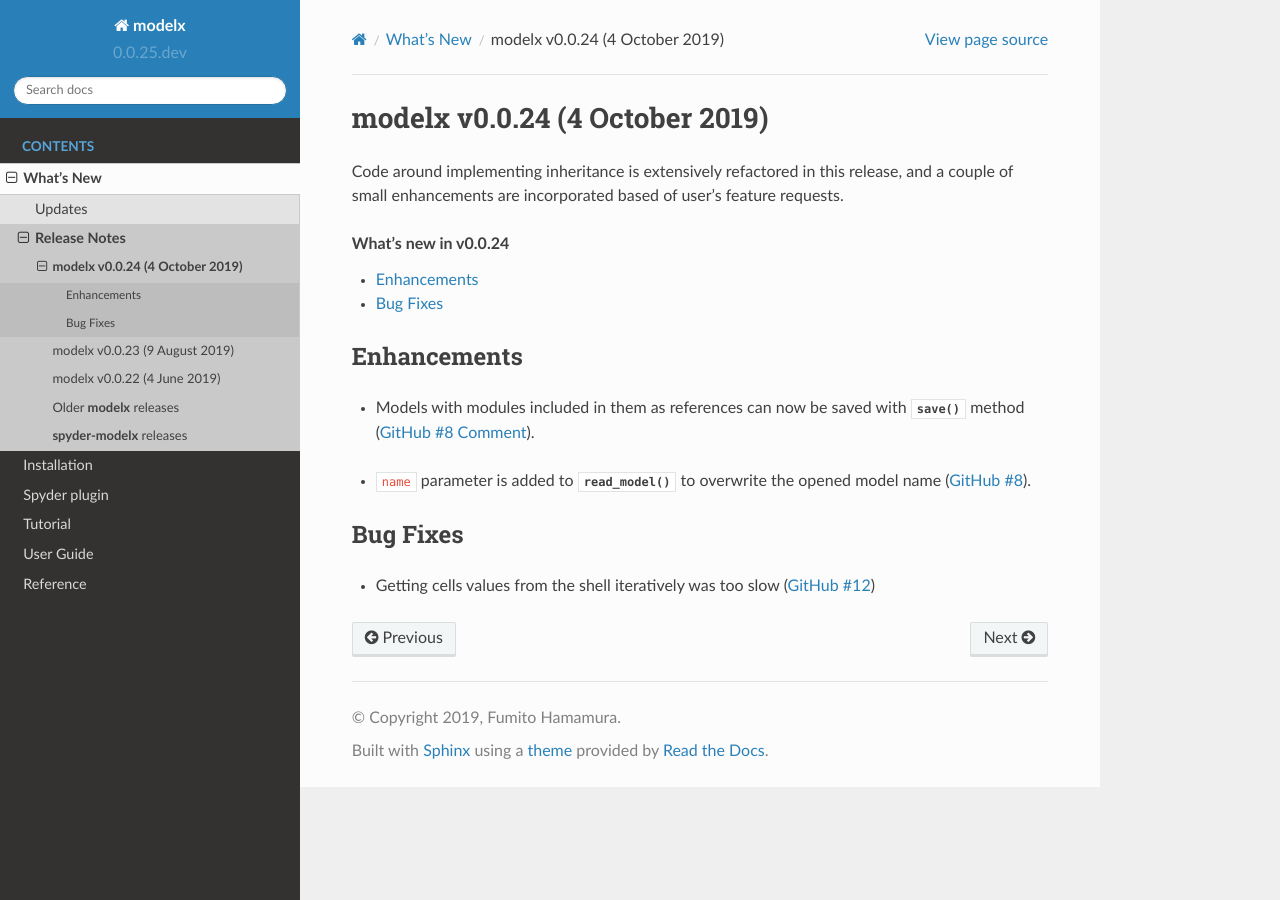
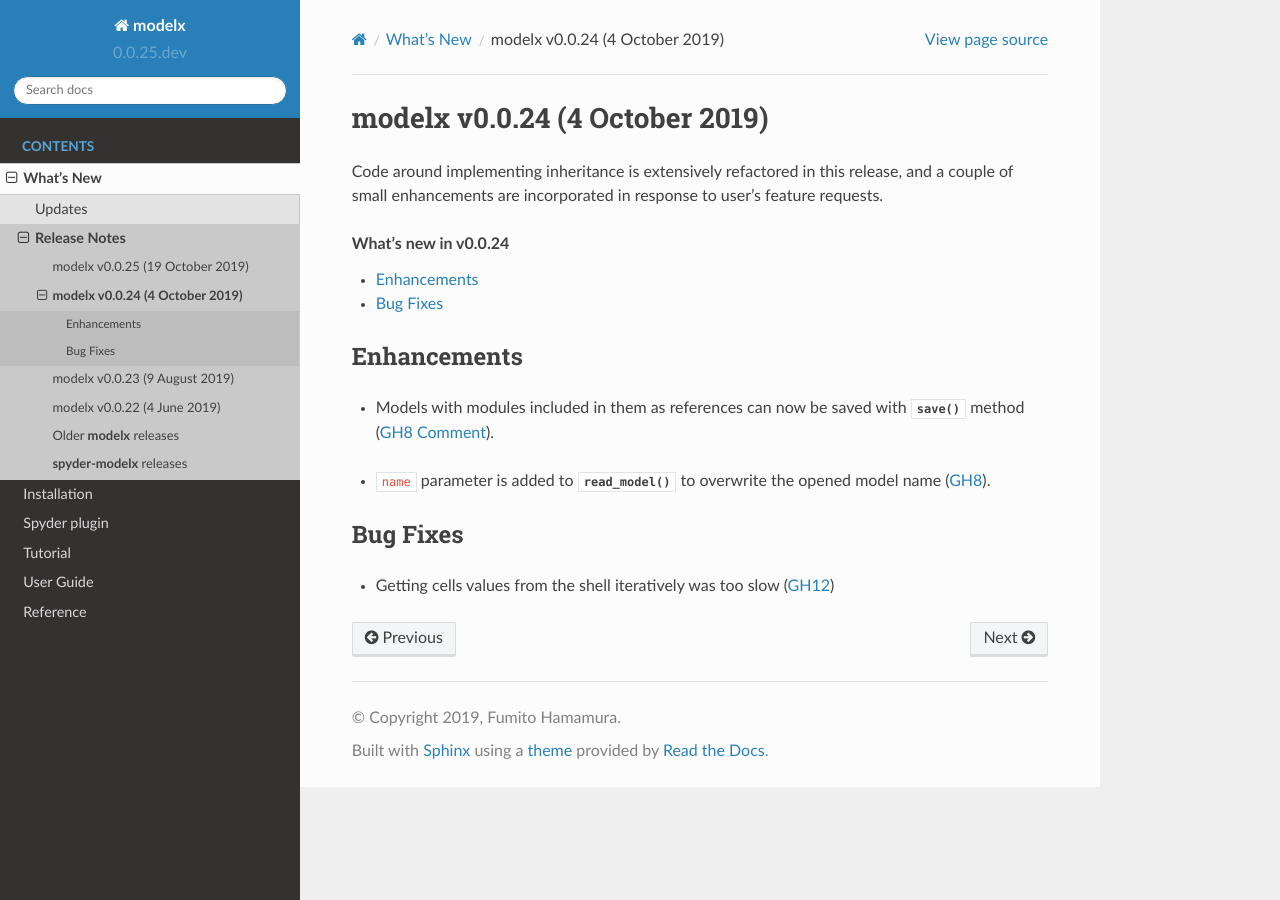
Before and after one commit to fumitoh/modelx, a Sphinx documentation site: the page built from doc/source/releases/relnotes_v0_0_24.rst, in a window 1280 px wide. Built offline with Sphinx 7.4.7 and the Read the Docs theme 2.0.0, drawn with Linux system fonts in a browser that asks for light colours; pages that are not in the unit, such as notebooks, are missing from menus.

Commit message:
DOC: Update docs for the next release

```diff
--- a/doc/source/releases/old_mx_releases.rst
+++ b/doc/source/releases/old_mx_releases.rst
@@ -201,7 +201,7 @@
 .. warning::
 
    Support for Python 3.4, 3.5 is dropped in this release.
-   Now only Python 3.6 and 3.7 are supported.
+   Now only Python 3.6 and newer are supported.
    This is mainly due to the fact that modelx utilizes
    the order preservation nature of :class:`dict` introduced in Python 3.6.
    :class:`dict` performance improvement in Python 3.6 is also the reason
--- a/doc/source/releases/relnotes_v0_0_24.rst
+++ b/doc/source/releases/relnotes_v0_0_24.rst
@@ -5,7 +5,7 @@
 ===============================
 
 Code around implementing inheritance is extensively refactored in this release,
-and a couple of small enhancements are incorporated based of user's feature requests.
+and a couple of small enhancements are incorporated in response to user's feature requests.
 
 
 .. contents:: What's new in v0.0.24
@@ -16,19 +16,19 @@
 ============
 
 * Models with modules included in them as references can now be saved with
-  :meth:`~core.model.Model.save` method (`GitHub #8 Comment`_).
+  :meth:`~core.model.Model.save` method (`GH8 Comment`_).
 
-.. _GitHub #8 Comment: https://github.com/fumitoh/modelx/issues/8#issuecomment-536170506
+.. _GH8 Comment: https://github.com/fumitoh/modelx/issues/8#issuecomment-536170506
 
 * ``name`` parameter is added to :func:`~read_model` to overwrite
-  the opened model name (`GitHub #8`_).
+  the opened model name (`GH8`_).
 
-.. _GitHub #8: https://github.com/fumitoh/modelx/issues/8
+.. _GH8: https://github.com/fumitoh/modelx/issues/8
 
 
 Bug Fixes
 =========
 * Getting cells values from the shell iteratively was too slow
-  (`GitHub #12`_)
+  (`GH12`_)
 
-.. _GitHub #12: https://github.com/fumitoh/modelx/issues/12
+.. _GH12: https://github.com/fumitoh/modelx/issues/12
--- a/doc/source/updates.rst
+++ b/doc/source/updates.rst
@@ -3,6 +3,10 @@
 
 
 .. Latest Updates Begin
+
+* *19 October 2019:*
+  modelx v0.0.25 is released. See :doc:`releases/relnotes_v0_0_25`
+  release notes for details.
 
 * *4 October 2019:*
   modelx v0.0.24 is released. See :doc:`releases/relnotes_v0_0_24`
--- a/doc/source/whatsnew.rst
+++ b/doc/source/whatsnew.rst
@@ -37,6 +37,7 @@
 .. toctree::
    :maxdepth: 2
 
+   releases/relnotes_v0_0_25
    releases/relnotes_v0_0_24
    releases/relnotes_v0_0_23
    releases/relnotes_v0_0_22
--- a/modelx/__init__.py
+++ b/modelx/__init__.py
@@ -16,6 +16,7 @@
 
 Attributes:
     models (dict): Alias for :func:`get_models`.
+        Available for Python 3.7 or newer
 
 """
 
```
Also changed, not shown: doc/source/releases/relnotes_v0_0_25.rst (added, +33 -0 lines), 1 other file.
